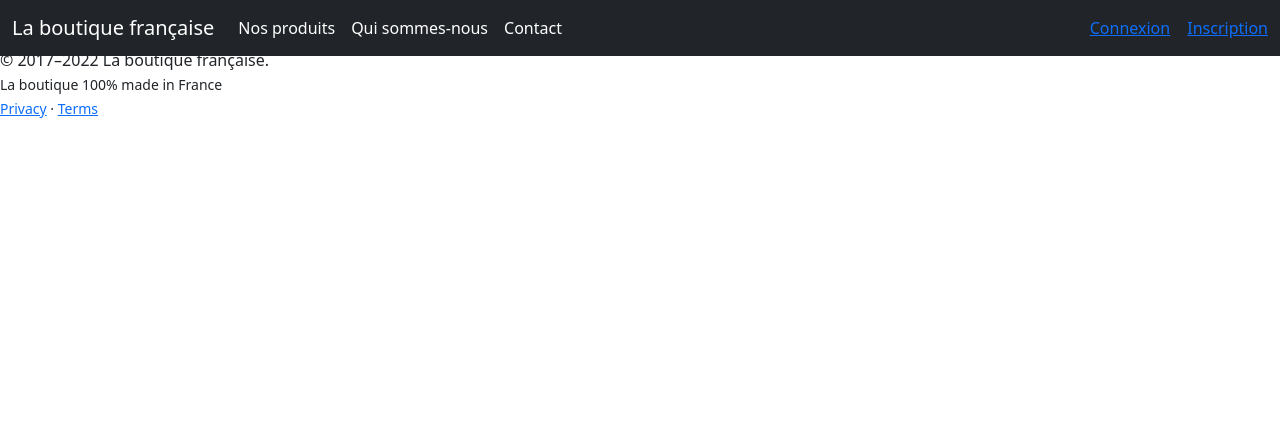
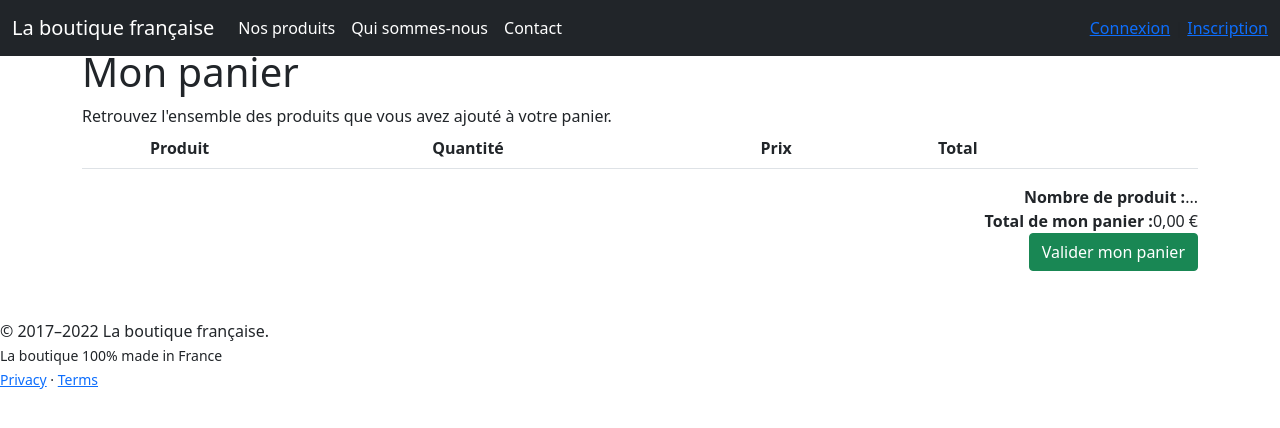
Before and after one commit to Saad95800/laboutiquefrancaise, a Symfony app: template templates/cart/index.html.twig in a window 1280 px wide. Shown: the top 428 px of the page. Run offline with Twig, Linux system fonts and the light colour scheme; the template is opened without the code that fills it, so the values that code supplies are empty; some libraries are stand-ins or nearby versions.

Commit message:
Système d'ajout au panier (En cours 2)

```diff
--- a/assets/css/app.scss
+++ b/assets/css/app.scss
@@ -10,7 +10,9 @@ body{
 
 .footer-custom{
     text-align: center;
-    position: absolute;
+    position: fixed;
+    bottom: 0px;
+    left: 0px;
     width: 100%;
     background-color: #dfeaff;
     padding-top: 25px;
--- a/src/Controller/ProductController.php
+++ b/src/Controller/ProductController.php
@@ -23,9 +23,6 @@ class ProductController extends AbstractController
     #[Route('/nos-produits', name: 'app_product')]
     public function index(Request $request): Response
     {
-
-
-
         $search = new Search();
         $form = $this->createForm(SearchType::class, $search);
 
--- a/templates/cart/index.html.twig
+++ b/templates/cart/index.html.twig
@@ -1,20 +1,53 @@
 {% extends 'base.html.twig' %}
 
-{% block title %}Hello CartController!{% endblock %}
+{% block title %}Mon panier - la boutique française{% endblock %}
 
-{% block body %}
-<style>
-    .example-wrapper { margin: 1em auto; max-width: 800px; width: 95%; font: 18px/1.5 sans-serif; }
-    .example-wrapper code { background: #F5F5F5; padding: 2px 6px; }
-</style>
+{% block content %}
 
-<div class="example-wrapper">
-    <h1>Hello {{ controller_name }}! ✅</h1>
+<h1>Mon panier</h1>
+Retrouvez l'ensemble des produits que vous avez ajouté à votre panier.
 
-    This friendly message is coming from:
-    <ul>
-        <li>Your controller at <code><a href="{{ 'C:/laragon/www/dev-web/laboutiquefrancaise/src/Controller/CartController.php'|file_link(0) }}">src/Controller/CartController.php</a></code></li>
-        <li>Your template at <code><a href="{{ 'C:/laragon/www/dev-web/laboutiquefrancaise/templates/cart/index.html.twig'|file_link(0) }}">templates/cart/index.html.twig</a></code></li>
-    </ul>
-</div>
+<table class="table">
+  <thead>
+    <tr>
+      <th scope="col"></th>
+      <th scope="col">Produit</th>
+      <th scope="col">Quantité</th>
+      <th scope="col">Prix</th>
+      <th scope="col">Total</th>
+      <th scope="col"></th>
+    </tr>
+  </thead>
+  <tbody>
+
+    {% set total = null %}
+    {% for product in cart %}
+    <tr>
+      <td>
+        <img style="width: 100px;" src="/uploads/{{ product.product.illustration }}" alt="{{ product.product.name }}" />
+      </td>
+      <td>
+        {{ product.product.name }}
+        <small>{{ product.product.subtitle }}</small>
+      </td>
+      <td>X {{ product.quantity }}</td>
+      <td>{{ ( product.product.price / 100 )|number_format(2, ',', '.') }} €</td>
+      <td>{{ ( product.product.price * product.quantity / 100 )|number_format(2, ',', '.') }} €</td>
+      <td>
+        <a href="{{ path('delete_to_cart', {id: product.product.id}) }}">
+            <img src="{{ asset('assets/img/delete.png') }}" height="18px" alt="Supprimer mon produit" /></td>
+        </a>
+    </tr>
+    {% set total = total + (product.product.price * product.quantity)%}
+    {% endfor %}
+
+  </tbody>
+</table>
+
+    <div class="text-end mb-5">
+        <b>Nombre de produit :</b>...<br/>
+        <b>Total de mon panier :</b>{{ ( total / 100 )|number_format(2, ',', '.') }} €<br/>
+        <a href="#" class="btn btn-success btn-block">Valider mon panier</a>
+    </div>
+
 {% endblock %}
```
Also changed, not shown: src/Controller/CartController.php (+33 -5 lines), src/classe/Cart.php (+22 -9 lines), public/assets/img/delete.png (added), public/assets/img/plus.png (added).
